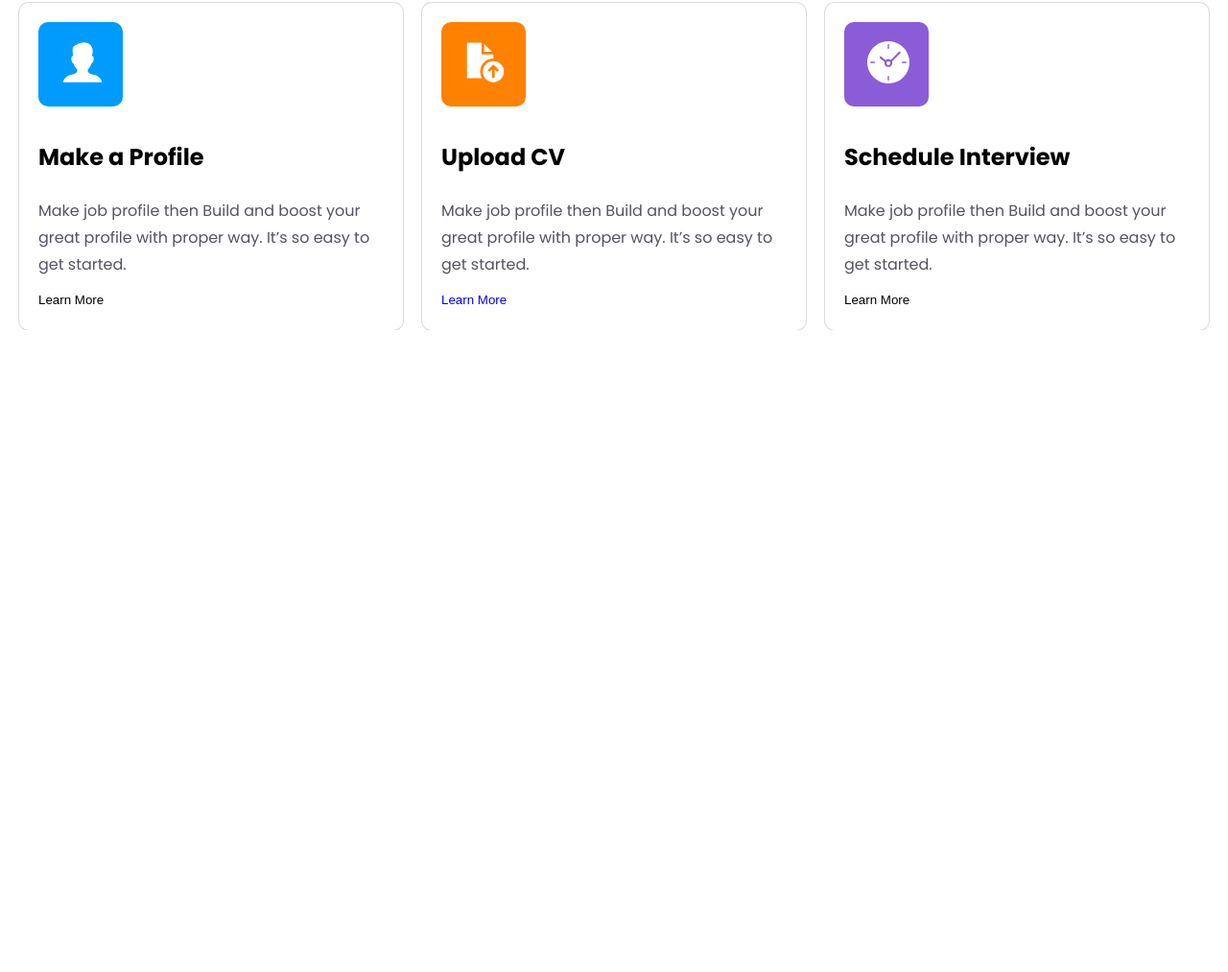
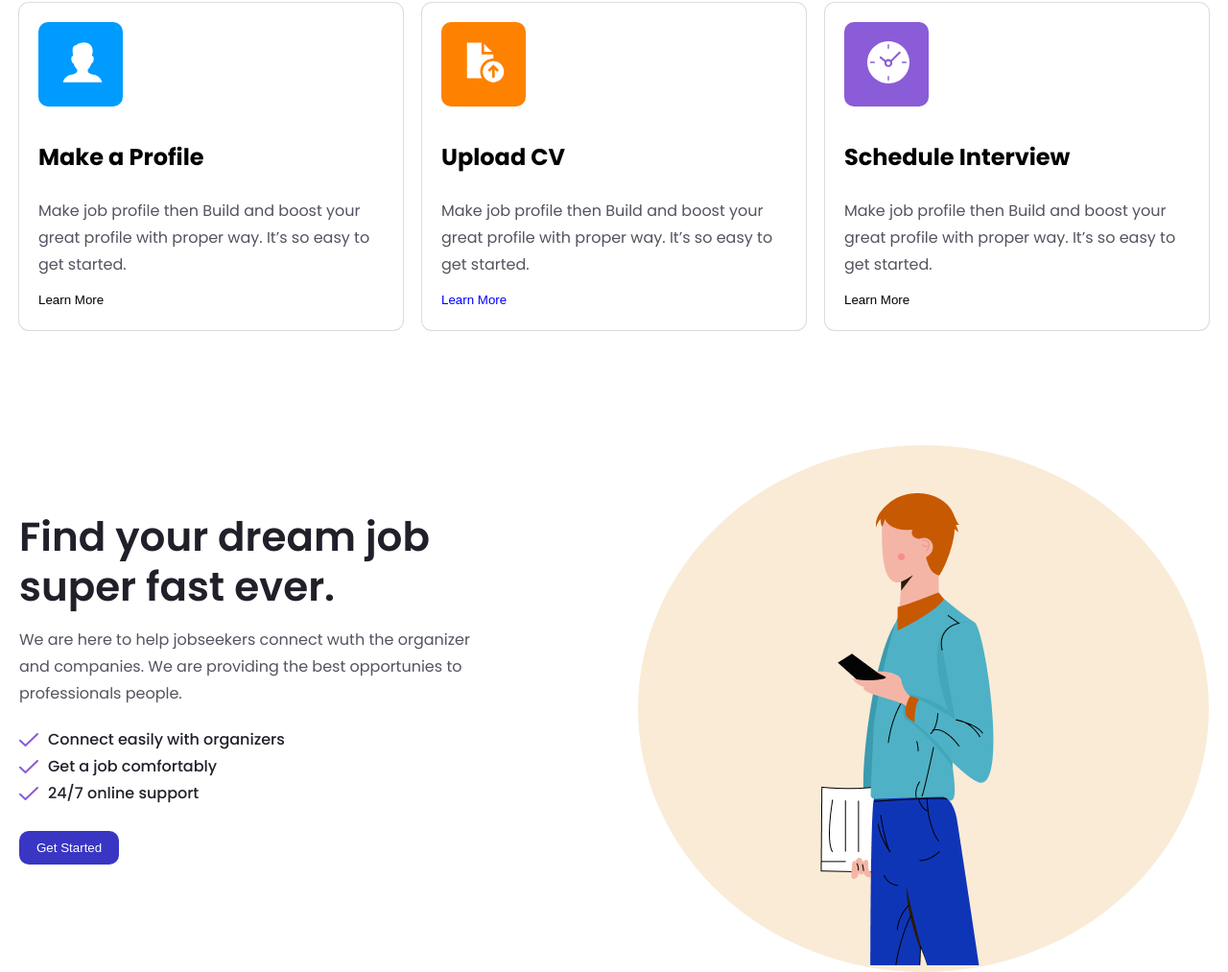
Before and after one commit to CodeWithAbulHossain/Career-page_ass-7_CMBD, a plain HTML site: page index.html in a window 1280 px wide. Shown: the part 1273-2286 px from the top of the page at 96% size. Before the commit the page ends 1617 px from the top, so only its background shows below. Drawn offline with Linux system fonts and the light colour scheme.

Commit message:
50% done

```diff
--- a/index.html
+++ b/index.html
@@ -200,6 +200,92 @@
           </div>
         </div>
       </section>
+      <!-- dream job section -->
+      <section>
+        <div class="container-wrapper">
+          <div class="dream-section">
+            <!-- dream content -->
+            <div>
+              <div class="dream-content">
+                <h2 class="dream-content-title">
+                  Find your dream job super fast ever.
+                </h2>
+                <p class="dream-content-pra">
+                  We are here to help jobseekers connect wuth the organizer and
+                  companies. We are providing the best opportunies to
+                  professionals people.
+                </p>
+                <div>
+                  <p class="dream-content-svg">
+                    <svg
+                      width="20"
+                      height="14"
+                      viewBox="0 0 20 14"
+                      fill="none"
+                      xmlns="http://www.w3.org/2000/svg"
+                    >
+                      <path
+                        id="Icon"
+                        d="M1 7.72L6.5 13L19 1"
+                        stroke="#8A5CD7"
+                        stroke-width="2"
+                        stroke-linecap="round"
+                        stroke-linejoin="round"
+                      />
+                    </svg>
+                    Connect easily with organizers
+                  </p>
+                  <p class="dream-content-svg">
+                    <svg
+                      width="20"
+                      height="14"
+                      viewBox="0 0 20 14"
+                      fill="none"
+                      xmlns="http://www.w3.org/2000/svg"
+                    >
+                      <path
+                        id="Icon"
+                        d="M1 7.72L6.5 13L19 1"
+                        stroke="#8A5CD7"
+                        stroke-width="2"
+                        stroke-linecap="round"
+                        stroke-linejoin="round"
+                      />
+                    </svg>
+                    Get a job comfortably
+                  </p>
+                  <p class="dream-content-svg">
+                    <svg
+                      width="20"
+                      height="14"
+                      viewBox="0 0 20 14"
+                      fill="none"
+                      xmlns="http://www.w3.org/2000/svg"
+                    >
+                      <path
+                        id="Icon"
+                        d="M1 7.72L6.5 13L19 1"
+                        stroke="#8A5CD7"
+                        stroke-width="2"
+                        stroke-linecap="round"
+                        stroke-linejoin="round"
+                      />
+                    </svg>
+                    24/7 online support
+                  </p>
+                </div>
+                <button class="dream-btn">Get Started</button>
+              </div>
+            </div>
+            <!-- dream img -->
+            <div>
+              <div class="dream-svg">
+                <img src="./img/Illustration.png" alt="" />
+              </div>
+            </div>
+          </div>
+        </div>
+      </section>
     </main>
   </body>
 </html>
--- a/style.css
+++ b/style.css
@@ -239,7 +239,68 @@ nav ul {
   color: blue;
 }
 /* dream job section style */
+.dream-section {
+  margin-top: 120px;
+  display: flex;
+  justify-content: space-between;
+  gap: 50px;
+}
 
+.dream-section > * {
+  width: 100%;
+}
+.dream-content {
+  margin-top: 70px;
+}
+
+.dream-content-title {
+  width: 470px;
+  color: #21202a;
+  font-size: 42px;
+  font-weight: 600;
+  line-height: 52px;
+}
+
+.dream-content-pra {
+  width: 470px;
+  margin-top: 15px;
+  color: #545360;
+  font-size: 16px;
+  font-weight: 400;
+  line-height: 28px;
+  margin-bottom: 20px;
+}
+
+.dream-content-svg {
+  display: flex;
+  justify-content: left;
+  align-items: center;
+  gap: 10px;
+  color: #21202a;
+  font-size: 16px;
+  font-weight: 500;
+  line-height: 28px;
+}
+
+.dream-svg {
+  background-color: antiquewhite;
+  border-radius: 50%;
+}
+
+.dream-svg img {
+  height: 60%;
+  margin-left: 190px;
+  padding-top: 50px;
+}
+
+.dream-btn {
+  border: none;
+  background-color: #3936c4;
+  color: white;
+  border-radius: 10px;
+  padding: 10px 18px;
+  margin-top: 25px;
+}
 /* responsive breakpoints */
 /* ********************************************************************************************************* */
 @media (max-width: 991.98px) {
@@ -416,6 +477,15 @@ nav ul {
     flex-direction: column;
     gap: 25px;
   }
+  .dream-section {
+    margin-top: 90px;
+    display: flex;
+    align-items: start;
+    padding: 20px;
+    flex-direction: column;
+    justify-content: space-between;
+    gap: 50px;
+  }
 }
 /* ********************************************************************************************************* */
 @media (max-width: 575.98px) {
```
Also changed, not shown: img/Icon.svg (added), img/Illustration.png (added).
